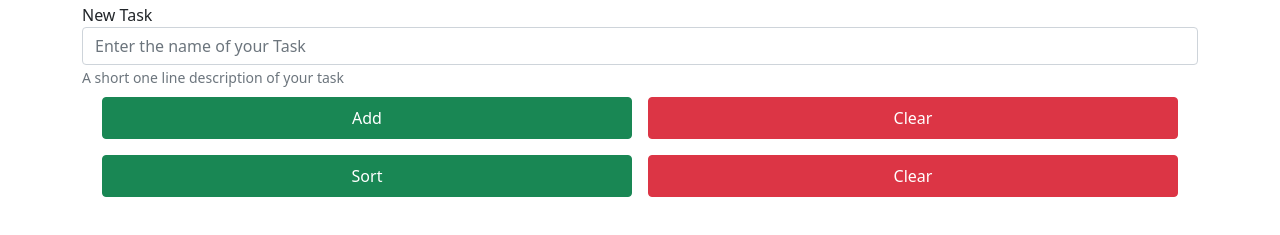
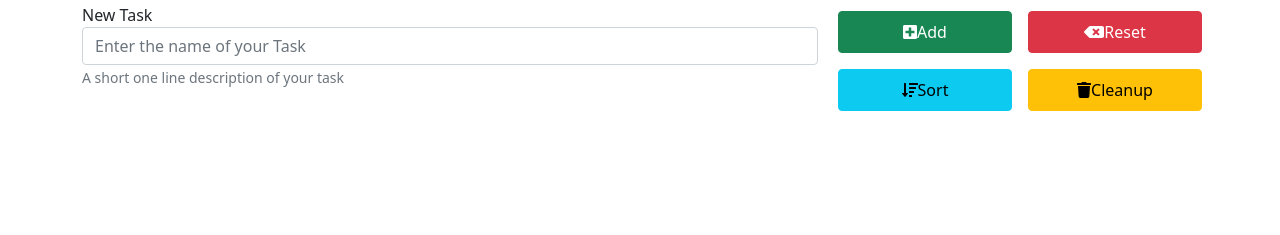
Before and after one commit to keshavjaiswal39/To-do-list-using-Bootstrap-and-jQuery, a plain HTML site: page index.html in a window 1280 px wide. Shown: the part 53-288 px from the top of the page. Drawn offline with nearby package versions, Linux system fonts and the light colour scheme.

Commit message:
Adding another Button

```diff
--- a/index.html
+++ b/index.html
@@ -16,25 +16,39 @@
 
         <!-- Input box -->
         <div class="row">
-            <div class="col">
+            <div class="col-md-8">
                 <div class="form-group">
                     <label for="inpNewTask">New Task</label>
                     <input type="text" id="inpNewTask" class="form-control" aria-describedby="newTaskHelp" placeholder="Enter the name of your Task"></input>
                     <small id="newTaskHelp" class="form-text text-muted">A short one line description of your task</small>
                 </div>
             </div>
+
+            <!-- Buttons -->
+            <div class="col-md-4">
+
+                <div class="row">
+                    <button class="btn btn-success col p-2 m-2" id="btnAdd">
+                        <i class="fas fa-plus-square"></i>Add
+                    </button>
+                    <button class="btn btn-danger col p-2 m-2" id="btnClr">
+                        <i class="fas fa-backspace"></i>Reset
+                    </button>
+                </div>
+
+                <div class="row">
+                    <button class="btn btn-info col p-2 m-2" id="btnSort">
+                        <i class="fas fa-sort-amount-down"></i>Sort
+                    </button>
+                    <button class="btn btn-warning col p-2 m-2" id="btnClr">
+                        <i class="fas fa-trash"></i>Cleanup
+                    </button>
+                </div>
+            </div>
         </div>
 
-        <!-- Buttons -->
-        <div class="row px-4">
-            <button class="btn btn-success col p-2 m-2" id="btnAdd">Add</button>
-            <button class="btn btn-danger col p-2 m-2" id="btnClr">Clear</button>
-        </div>
 
-        <div class="row px-4">
-            <button class="btn btn-success col p-2 m-2">Sort</button>
-            <button class="btn btn-danger col p-2 m-2">Clear</button>
-        </div>
+
 
         <!-- Task list -->
          <ul class="list-group row m-2" id="ulTasks">
@@ -51,6 +65,7 @@
     <script src="script.js"></script>
     <script src="https://cdn.jsdelivr.net/npm/@popperjs/core@2.6.0/dist/umd/popper.min.js" integrity="sha384-KsvD1yqQ1/1+IA7gi3P0tyJcT3vR+NdBTt13hSJ2lnve8agRGXTTyNaBYmCR/Nwi" crossorigin="anonymous"></script>
     <script src="https://cdn.jsdelivr.net/npm/bootstrap@5.0.0-beta2/dist/js/bootstrap.min.js" integrity="sha384-nsg8ua9HAw1y0W1btsyWgBklPnCUAFLuTMS2G72MMONqmOymq585AcH49TLBQObG" crossorigin="anonymous"></script>
+    <script src="https://cdnjs.cloudflare.com/ajax/libs/font-awesome/5.10.0-2/js/all.js"></script>
 
 </body>
 </html>
```
